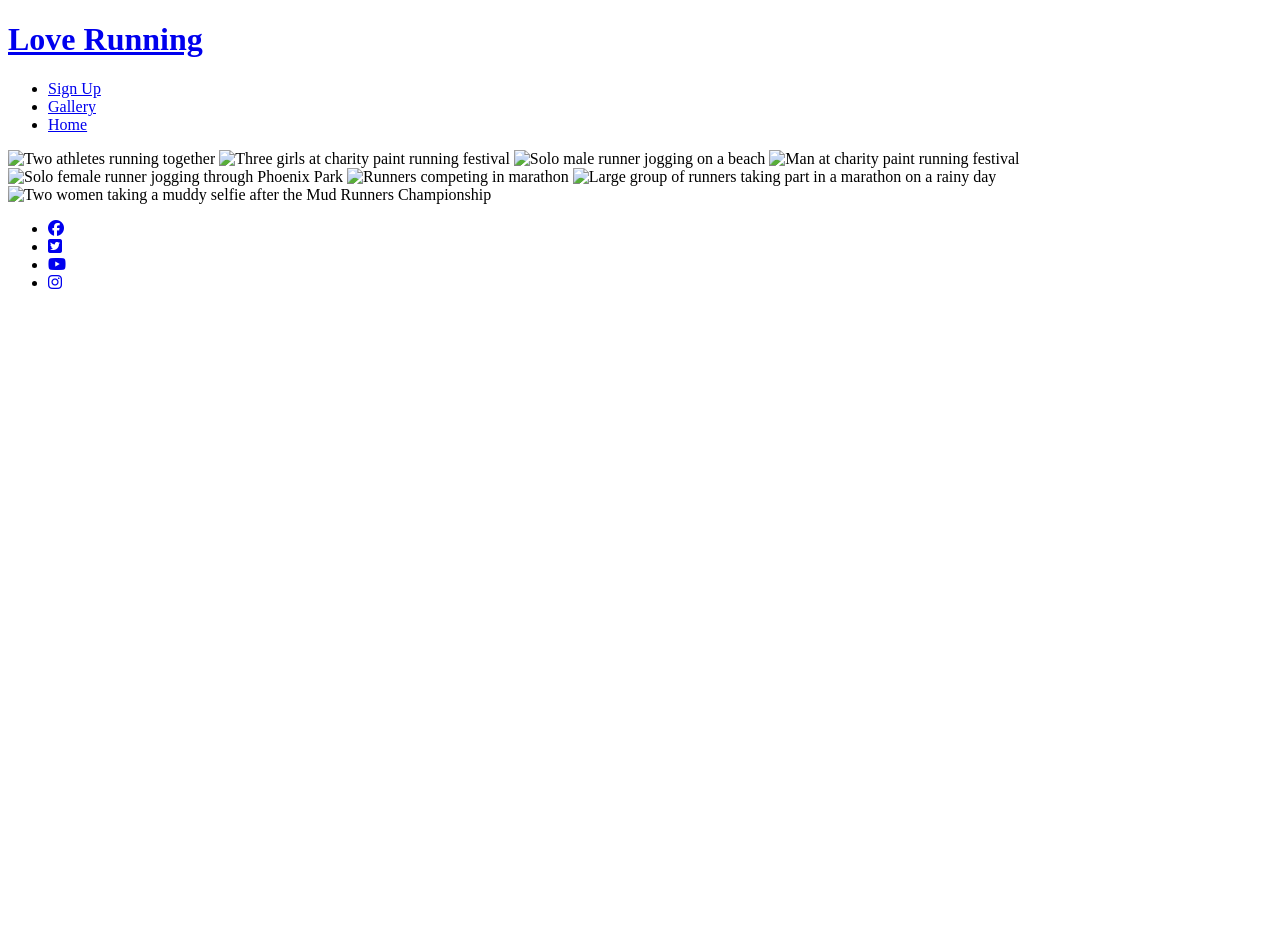
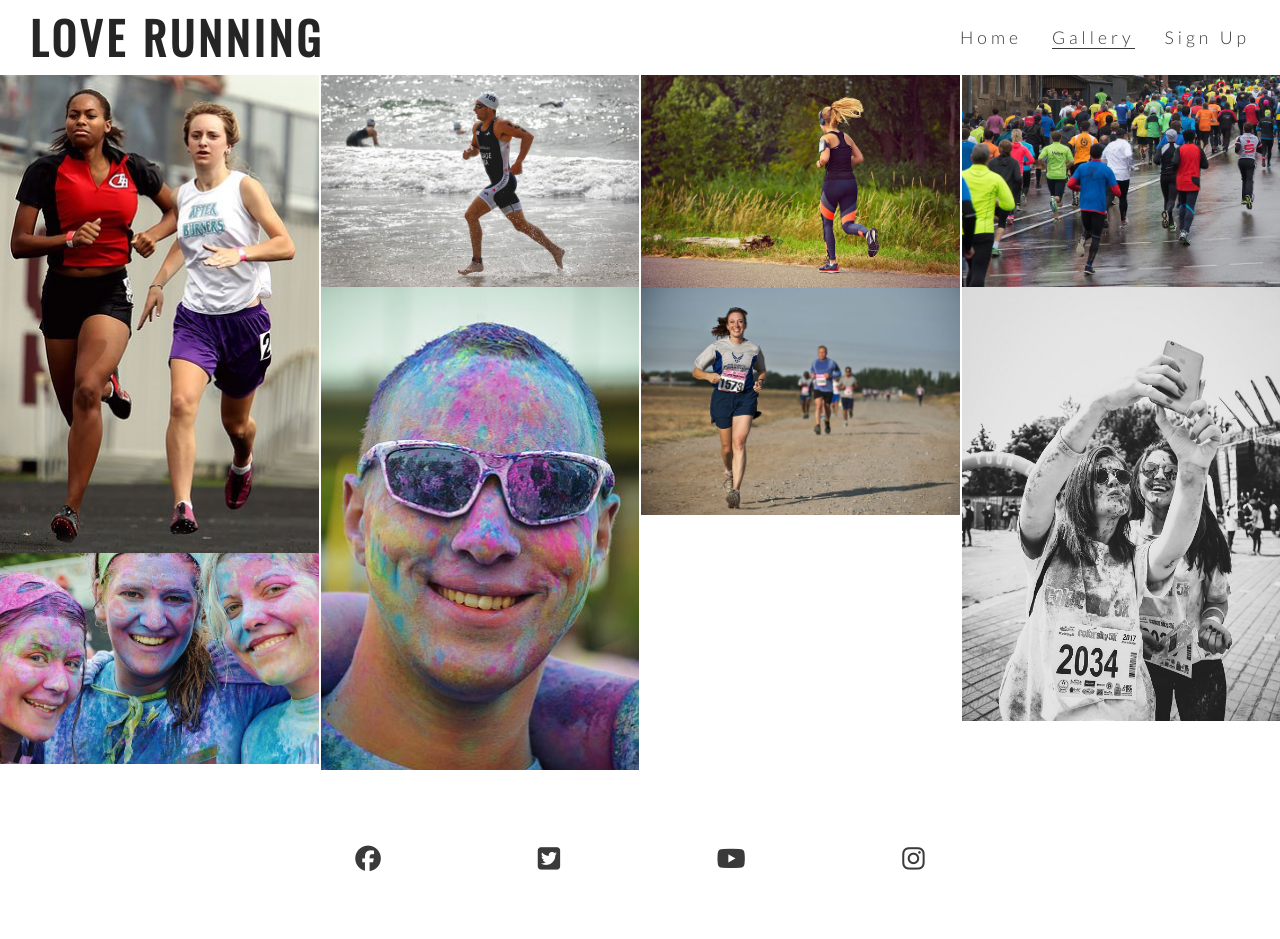
Before and after one commit to Cpeacocke4/love-running, a plain HTML site: page assets/gallery.html in a window 1280 px wide. Before the commit the page ends 800 px from the top, so only its background shows below. Drawn offline with nearby package versions, Linux system fonts and the light colour scheme; files that its build step writes are made by us from their sources; the site is published under a folder, as on GitHub Pages, so addresses that start at the root find nothing.

Commit message:
Fix index.html stylesheet href and gallery image href links

```diff
--- a/assets/gallery.html
+++ b/assets/gallery.html
@@ -6,7 +6,7 @@
     <meta name="viewport" content="width=device-width, initial-scale=1.0">
     <meta name="description" content="Love Running club for runners in Dublin, Ireland">
     <meta name="keywords" content="love running, running club, ireland, dublin">
-    <link rel="stylesheet" href="/assets/css/style.css">
+    <link rel="stylesheet" href="assets/css/style.css">
     <title>Love Running</title>
 </head>
 <body>
@@ -32,14 +32,14 @@
     </header>
 
     <section id="photos">
-        <img src="/assets/images/athletes.jpg" alt="Two athletes running together">
-        <img src="/assets/images/girls.jpg" alt="Three girls at charity paint running festival">
-        <img src="/assets/images/runner3.jpg" alt="Solo male runner jogging on a beach">
-        <img src="/assets/images/man.jpg" alt="Man at charity paint running festival">
-        <img src="/assets/images/runner1.jpg" alt="Solo female runner jogging through Phoenix Park">
-        <img src="/assets/images/runner2.jpg" alt="Runners competing in marathon">
-        <img src="/assets/images/running_gang.jpg" alt="Large group of runners taking part in a marathon on a rainy day">
-        <img src="/assets/images/mud-run.jpg" alt="Two women taking a muddy selfie after the Mud Runners Championship">
+        <img src="images/athletes.jpg" alt="Two athletes running together">
+        <img src="images/girls.jpg" alt="Three girls at charity paint running festival">
+        <img src="images/runner3.jpg" alt="Solo male runner jogging on a beach">
+        <img src="images/man.jpg" alt="Man at charity paint running festival">
+        <img src="images/runner1.jpg" alt="Solo female runner jogging through Phoenix Park">
+        <img src="images/runner2.jpg" alt="Runners competing in marathon">
+        <img src="images/running_gang.jpg" alt="Large group of runners taking part in a marathon on a rainy day">
+        <img src="images/mud-run.jpg" alt="Two women taking a muddy selfie after the Mud Runners Championship">
     </section>
 
     <footer>
```
Also changed, not shown: index.html (+1 -1 lines).
